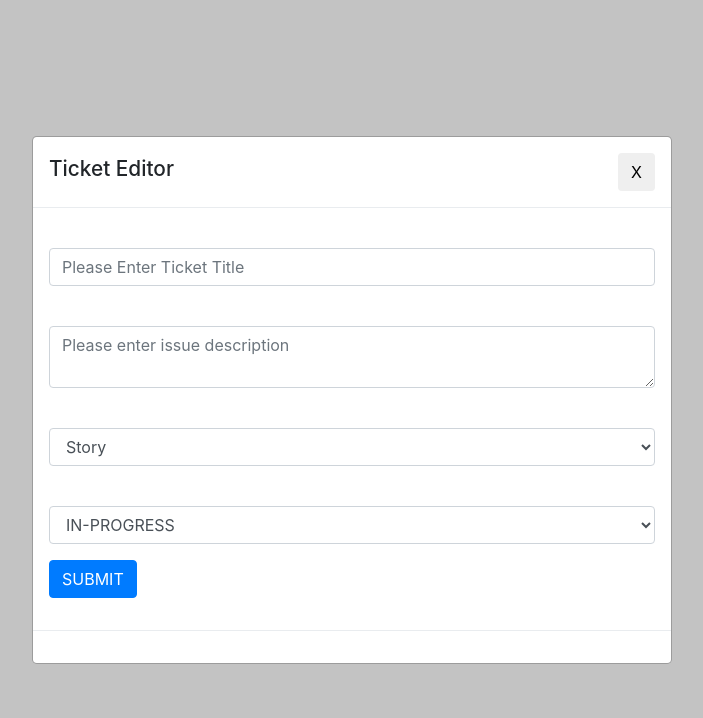
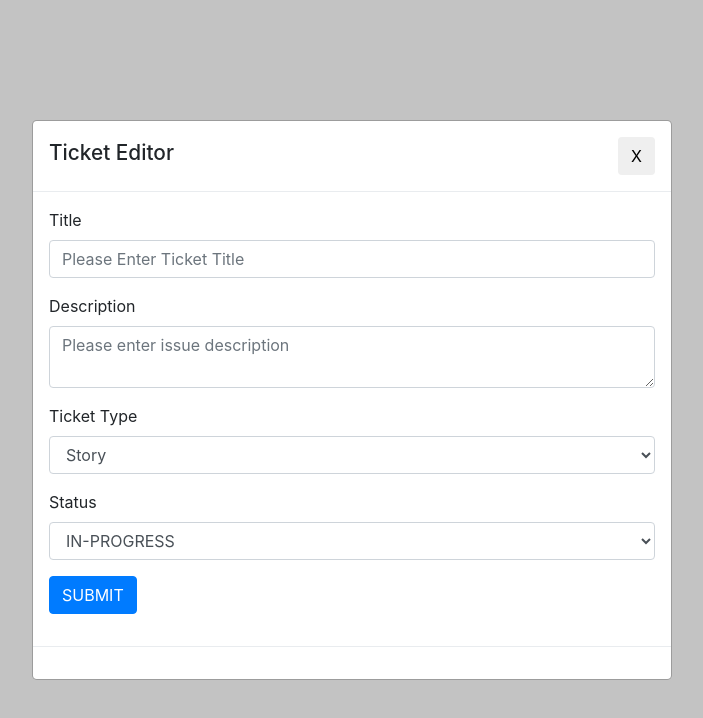
Before and after one commit to pranshu1402/TicketManager, a React (Create React App) app: page /edit in a window 1280 px wide. Shown: the top 718 px of the page, without its empty margins (288-991 px from the left). Built offline with nearby package versions, Linux system fonts and the light colour scheme.

Commit message:
Setting up validations in ticket forms

```diff
--- a/src/components/ticketCard/ticketCardStyle.scss
+++ b/src/components/ticketCard/ticketCardStyle.scss
@@ -10,7 +10,6 @@
 
 @media (min-width: 768px) {
 	.ticket-card {
-		width: 100%;
 		height: auto;
 	}
 }
--- a/src/components/ui/input/index.js
+++ b/src/components/ui/input/index.js
@@ -1,12 +1,11 @@
 import React from 'react'
-// import './inputStyles.scss'
 
 const Input = props => {
 	let inputElement = null
 	const inputClasses = ['inputElement form-control']
 
 	if (props.invalid && props.shouldValidate && props.touched) {
-		inputClasses.push('invalid')
+		inputClasses.push('is-invalid')
 	}
 
 	switch (props.elementType) {
@@ -17,6 +16,7 @@ const Input = props => {
 					{...props.elementConfig}
 					value={props.value}
 					onChange={props.changed}
+					onBlur={props.blurHandler}
 				/>
 			)
 			break
@@ -27,6 +27,7 @@ const Input = props => {
 					{...props.elementConfig}
 					value={props.value}
 					onChange={props.changed}
+					onBlur={props.blurHandler}
 				/>
 			)
 			break
@@ -56,10 +57,18 @@ const Input = props => {
 			)
 	}
 
+	const feedbackMessage =
+		props.errorMessage || `${props.labelText} is required`
+
 	return (
 		<div className='input-container mb-3'>
-			<label className='label'>{props.label}</label>
+			<label className='form-label'>{props.labelText}</label>
 			{inputElement}
+			{props.invalid ? (
+				<div class='invalid-feedback'>
+					<span>{feedbackMessage}</span>
+				</div>
+			) : null}
 		</div>
 	)
 }
--- a/src/reduxStore/actionTypes.js
+++ b/src/reduxStore/actionTypes.js
@@ -7,6 +7,8 @@ const UPDATE_TICKET_STATUS = 'UPDATE_TICKET_STATUS'
 const EDIT_TICKET_DETAILS_INIT = 'EDIT_TICKET_DETAILS_INIT'
 
 const ADD_NEW_TICKET = 'ADD_NEW_TICKET'
+const EDIT_TICKET_DETAILS = 'EDIT_TICKET_DETAILS'
+const TICKET_EDITOR_CLOSED = 'TICKET_EDITOR_CLOSED'
 
 const UPDATE_EDIT_TICKET_FORM_DATA = 'UPDATE_EDIT_TICKET_FORM_DATA'
 
@@ -15,6 +17,8 @@ export {
 	UPDATE_TICKET_STATUS,
 	AUTO_CLOSE_TICKET,
 	ADD_NEW_TICKET,
+	EDIT_TICKET_DETAILS,
 	EDIT_TICKET_DETAILS_INIT,
+	TICKET_EDITOR_CLOSED,
 	UPDATE_EDIT_TICKET_FORM_DATA
 }
--- a/src/screens/dashboard/dashboardReducer.js
+++ b/src/screens/dashboard/dashboardReducer.js
@@ -57,12 +57,22 @@ const dashboardReducer = (state = initialState, action) => {
 			}
 			break
 		case actionTypes.ADD_NEW_TICKET:
-			const ticketNum = Object.keys(state.tickets).length
+			const numTickets = Object.keys(state.tickets).length
+			const ticketId = `t0${numTickets + 1}`
 			newState = {
 				...state,
 				tickets: {
 					...state.tickets,
-					[`t${ticketNum + 1}`]: action.newTicketData
+					[ticketId]: action.newTicketData
+				}
+			}
+			break
+		case actionTypes.EDIT_TICKET_DETAILS:
+			newState = {
+				...state,
+				tickets: {
+					...state.tickets,
+					[action.ticketId]: action.newTicketData
 				}
 			}
 			break
--- a/src/screens/ticket/index.js
+++ b/src/screens/ticket/index.js
@@ -1,6 +1,6 @@
-import { useEffect, useState } from 'react'
-import { useSelector, useDispatch } from 'react-redux'
-import { useLocation, useParams, Redirect } from 'react-router-dom'
+import { useState } from 'react'
+import { useDispatch } from 'react-redux'
+import { useLocation, useParams, Redirect, Link } from 'react-router-dom'
 import { EDIT_TICKET_DETAILS_INIT } from '../../reduxStore/actionTypes'
 import './styles.scss'
 
@@ -33,6 +33,9 @@ const Ticket = () => {
 				<button className='btn btn-primary' onClick={handleTicketEdit}>
 					Edit Ticket
 				</button>
+				<Link to='/' className='btn btn-primary'>
+					Dashboard
+				</Link>
 			</header>
 			<section className='card-body ticket-details'>
 				<p className='card-text ticket-description'>
--- a/src/screens/ticket/ticketEditor/index.js
+++ b/src/screens/ticket/ticketEditor/index.js
@@ -7,64 +7,82 @@ import * as actionTypes from '../../../reduxStore/actionTypes'
 import {
 	formInputChangedHandler,
 	submitFormHandler,
+	validateFormInput,
 	validateFormInputs
 } from '../ticketEditorActions'
 
-/* on form submit successfull redirect application to homepage */
-
-/* handle form validations here */
 const TicketEditor = () => {
 	const [isEditorOpen, handleEditorState] = useState(true)
-	const [isFormValid, setFormValidity] = useState(true)
 	const [isFormLoading, setFormLoading] = useState(false)
 
-	const { formData, formId } = useSelector(state => state.ticket)
+	const { formData, ticketId } = useSelector(state => state.ticket)
 	const dispatch = useDispatch()
 
 	const closeEditor = () => {
 		handleEditorState(false)
 	}
 
-	const ticketSubmitHandler = () => {
+	const ticketSubmitHandler = event => {
+		event.preventDefault()
+		const formIsValid = validateFormInputs()
 		/* send updated data to server */
-		if (validateFormInputs()) {
-			setFormValidity(true)
+		if (formIsValid) {
 			setFormLoading(true)
 
 			/* simulating the promises here */
 			new Promise((resolve, reject) => {
-				submitFormHandler(formId, formData)
-				resolve()
-			}).then(response => {
+				const newTicket = submitFormHandler(ticketId, formData)
+				resolve(newTicket)
+			})
+				.then(newTicketData =>
 					dispatch({
-					type: actionTypes.ADD_NEW_TICKET,
-					newTicketData: response
+						type: ticketId
+							? actionTypes.EDIT_TICKET_DETAILS
+							: actionTypes.ADD_NEW_TICKET,
+						newTicketData,
+						ticketId
+					})
+				)
+				.then(() => {
+					dispatch({
+						type: actionTypes.TICKET_EDITOR_CLOSED
 					})
 				})
+				.catch(() => {
+					setFormLoading(false)
+				})
+
 			/* After successfull update close the editor and redirect to homepage */
 			setTimeout(closeEditor, 1000)
 		} else {
-			setFormValidity(false)
+			const firstErrorElement = document.querySelector(
+				'.inputElement.is-invalid'
+			)
+			firstErrorElement?.focus()
+			return false
 		}
 	}
 
-	const inputUpdateHandler = (event, id) => {
-		const updatedFormData = formInputChangedHandler(event, id, formData)
+	const inputUpdateHandler = (event, inputIdentifier) => {
+		const updatedFormData = formInputChangedHandler(
+			event,
+			inputIdentifier,
+			formData
+		)
 
-		const formIsValid = validateFormInputs(updatedFormData)
-		setFormValidity(formIsValid)
-
-		if (formIsValid) {
 		dispatch({
 			type: actionTypes.UPDATE_EDIT_TICKET_FORM_DATA,
 			updatedFormData
 		})
-		} else {
-			const firstErrorElement = document.querySelector(
-				'.inputElement.invalid'
-			)
-			firstErrorElement?.focus()
 	}
+
+	const onInputBlur = (event, inputIdentifier) => {
+		const updatedFormData = validateFormInput(formData, inputIdentifier)
+
+		dispatch({
+			type: actionTypes.UPDATE_EDIT_TICKET_FORM_DATA,
+			updatedFormData
+		})
 	}
 
 	const formElementsArray = []
@@ -82,9 +100,6 @@ const TicketEditor = () => {
 			closeModal={closeEditor}
 			heading={'Ticket Editor'}
 		>
-			{isFormValid ? null : (
-				<div className='alert alert-danger'>{`Please provide data in all fields`}</div>
-			)}
 			<form onSubmit={ticketSubmitHandler}>
 				{formElementsArray &&
 					formElementsArray.map(formElement => (
@@ -92,6 +107,7 @@ const TicketEditor = () => {
 							key={formElement.id}
 							elementType={formElement.config.elementType}
 							elementConfig={formElement.config.elementConfig}
+							labelText={formElement.config.label}
 							value={formElement.config.value}
 							invalid={!formElement.config.valid}
 							shouldValidate={formElement.config.validation}
@@ -99,13 +115,16 @@ const TicketEditor = () => {
 							changed={event =>
 								inputUpdateHandler(event, formElement.id)
 							}
+							blurHandler={event =>
+								onInputBlur(event, formElement.id)
+							}
 						/>
 					))}
 				<div className='mb-3'>
 					<button
 						type='submit'
 						className='btn btn-primary'
-						disabled={!isFormValid || isFormLoading}
+						disabled={isFormLoading}
 					>
 						{isFormLoading ? `SUBMIT...` : `SUBMIT`}
 					</button>
--- a/src/screens/ticket/ticketEditorActions.js
+++ b/src/screens/ticket/ticketEditorActions.js
@@ -28,11 +28,31 @@ export const validateFormInputs = formData => {
 	for (let inputIdentifier in formData) {
 		const formElement = formData[inputIdentifier]
 		formIsValid =
-			checkValidity(formElement.value, formElement.validation) &&
-			formIsValid
+			checkValidity(
+				formElement.value,
+				formElement.validation,
+				formElement.touched
+			) && formIsValid
 	}
 
 	return formIsValid
+}
+
+export const validateFormInput = (formData, inputIdentifier) => {
+	const updatedFormData = { ...formData }
+	const updatedFormElement = {
+		...updatedFormData[inputIdentifier]
+	}
+
+	updatedFormElement.valid = checkValidity(
+		updatedFormElement.value,
+		updatedFormElement.validation,
+		updatedFormElement.touched
+	)
+
+	updatedFormData[inputIdentifier] = updatedFormElement
+
+	return updatedFormData
 }
 
 export const formInputChangedHandler = (event, inputIdentifier, formData) => {
@@ -43,11 +63,8 @@ export const formInputChangedHandler = (event, inputIdentifier, formData) => {
 		...formData[inputIdentifier]
 	}
 	updatedFormElement.value = event.target.value
-	updatedFormElement.valid = checkValidity(
-		updatedFormElement.value,
-		updatedFormElement.validation
-	)
 	updatedFormElement.touched = true
+
 	updatedFormData[inputIdentifier] = updatedFormElement
 
 	return updatedFormData
--- a/src/screens/ticket/ticketReducer.js
+++ b/src/screens/ticket/ticketReducer.js
@@ -12,11 +12,12 @@ const initialState = {
 				type: 'text',
 				placeholder: 'Please Enter Ticket Title'
 			},
+			label: 'Title',
 			value: '',
 			validation: {
 				required: true
 			},
-			valid: false,
+			valid: true,
 			touched: false
 		},
 		description: {
@@ -25,11 +26,12 @@ const initialState = {
 				type: 'text',
 				placeholder: 'Please enter issue description'
 			},
+			label: 'Description',
 			value: '',
 			validation: {
 				required: true
 			},
-			valid: false,
+			valid: true,
 			touched: false
 		},
 		type: {
@@ -42,6 +44,7 @@ const initialState = {
 					{ value: 'Bug', displayValue: 'Bug' }
 				]
 			},
+			label: 'Ticket Type',
 			value: 'Story',
 			validation: {},
 			valid: true
@@ -55,6 +58,7 @@ const initialState = {
 					{ value: 'CLOSE', displayValue: 'CLOSE' }
 				]
 			},
+			label: 'Status',
 			value: 'IN-PROGRESS',
 			validation: {},
 			valid: true
@@ -83,6 +87,9 @@ const ticketReducer = (state = initialState, action) => {
 			}
 
 			break
+		case actionTypes.TICKET_EDITOR_CLOSED:
+			newState = initialState
+			break
 		default:
 			newState = state
 	}
--- a/src/utils/validator.js
+++ b/src/utils/validator.js
@@ -1,10 +1,10 @@
-export const checkValidity = (value, rules) => {
+export const checkValidity = (value, rules, touched) => {
 	let isValid = true
 	if (!rules) {
 		return true
 	}
 
-	if (rules.required) {
+	if (rules.required && touched) {
 		isValid = value.trim() !== '' && isValid
 	}
 
```
Also changed, not shown: 1 other file (tests, documents, lock files or other folders). Lines whose indentation alone changed are shown as unchanged.
